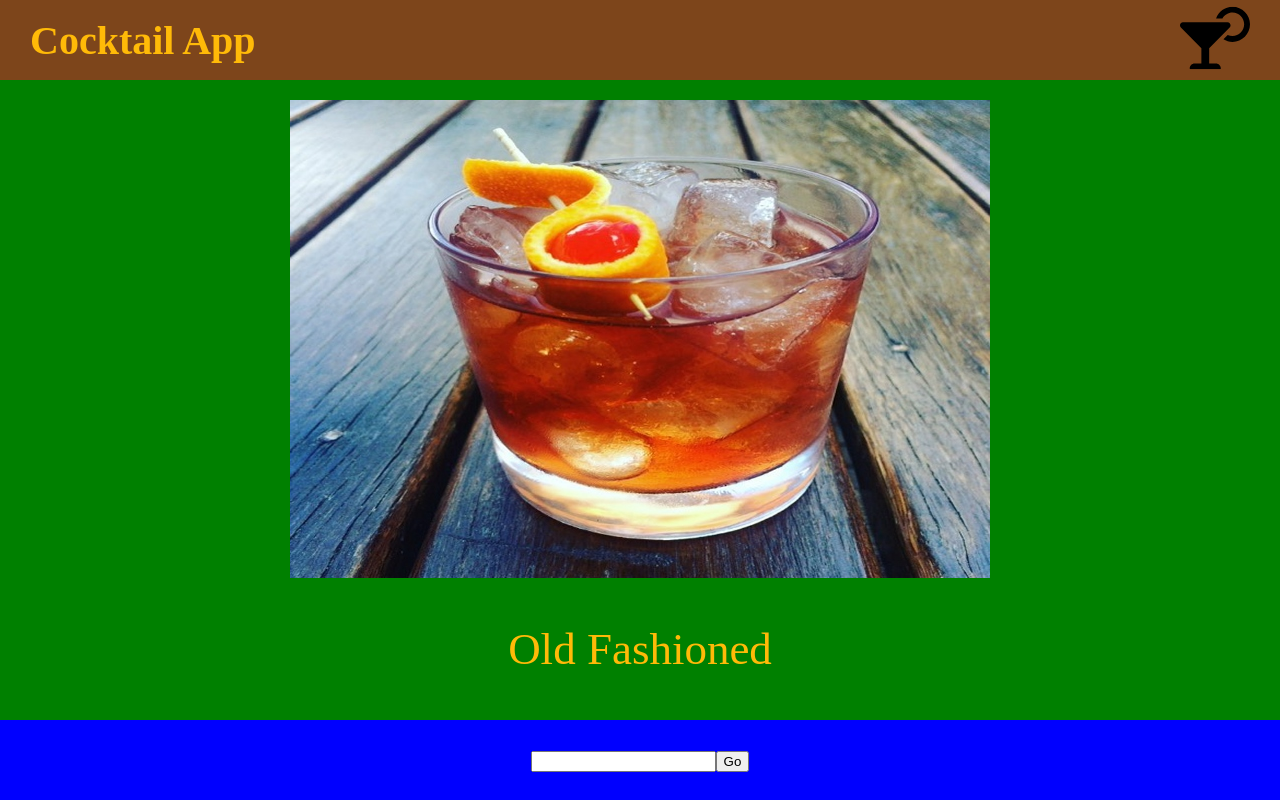
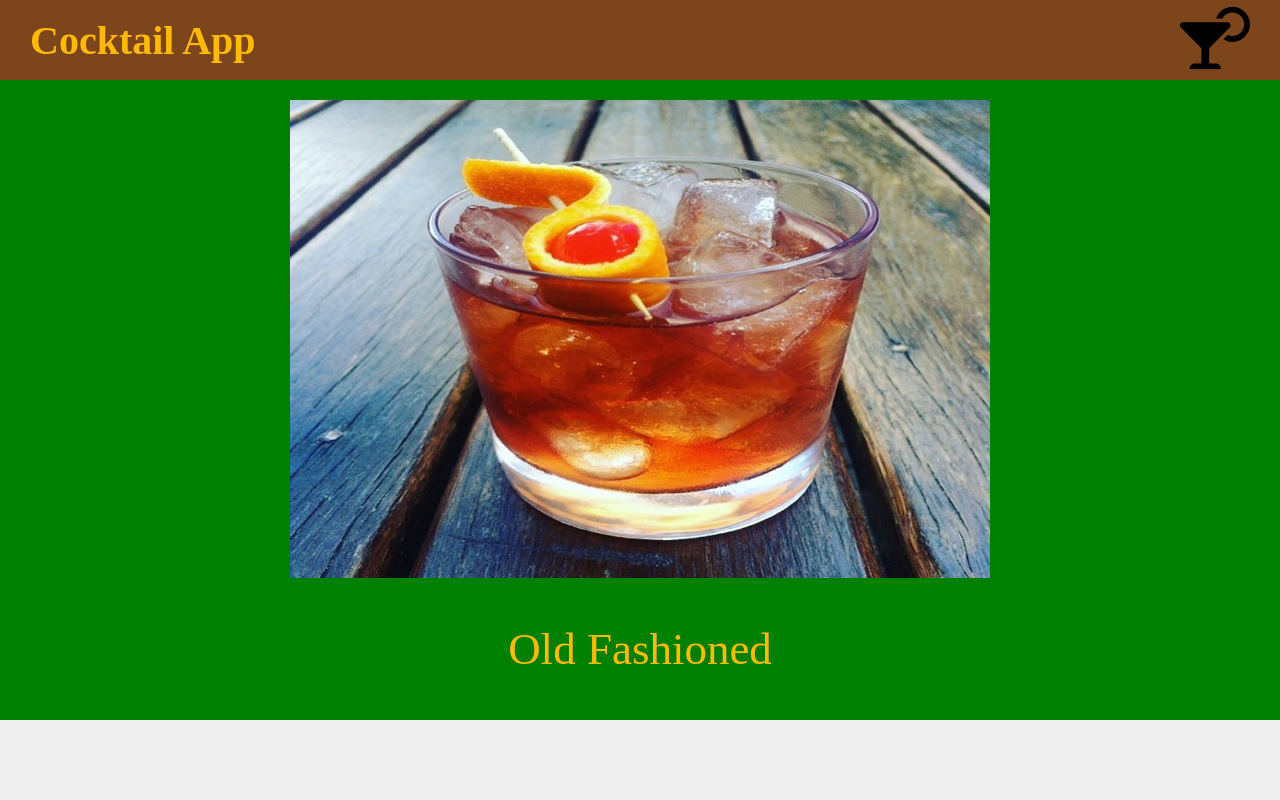
Before and after one commit to AndreHaupt85/mixed-and-between, a Next.js app: page / in a window 1280 px wide. Built offline with nearby package versions, Linux system fonts and the light colour scheme.

Commit message:
ajusted by code review

```diff
--- a/pages/index.js
+++ b/pages/index.js
@@ -2,10 +2,6 @@ import Image from "next/image";
 import styled from "styled-components";
 import icon from "../src/cocktail_icon.svg"
 import cocktail from "../src/old_fashioned.jpeg"
-
-
-
-console.log(icon);
 
 export default function Home() {
   return (
@@ -30,13 +26,7 @@ export default function Home() {
           Old Fashioned
         </Cocktailname>
       </Cocktail>
-      <Search>
-        <form>
-          <label for="quicksearch" ></label>
-          <input type="text" id="quicksearch" />
-          <button>Go</button>
-        </form>
-      </Search>
+
     </div>
   )
 }
@@ -80,14 +70,3 @@ padding-right: 20px;
 const Cocktailname = styled.p`
 font-size: 45px;
 `
-// Quicksearch
-const Search = styled.div`
-color: #FFBA08;
-background: blue;
-padding: 0;
-margin: 0;
-font-size: 50px;
-height: 10vh;
-display: flex;
-justify-content: center;
-`
```
